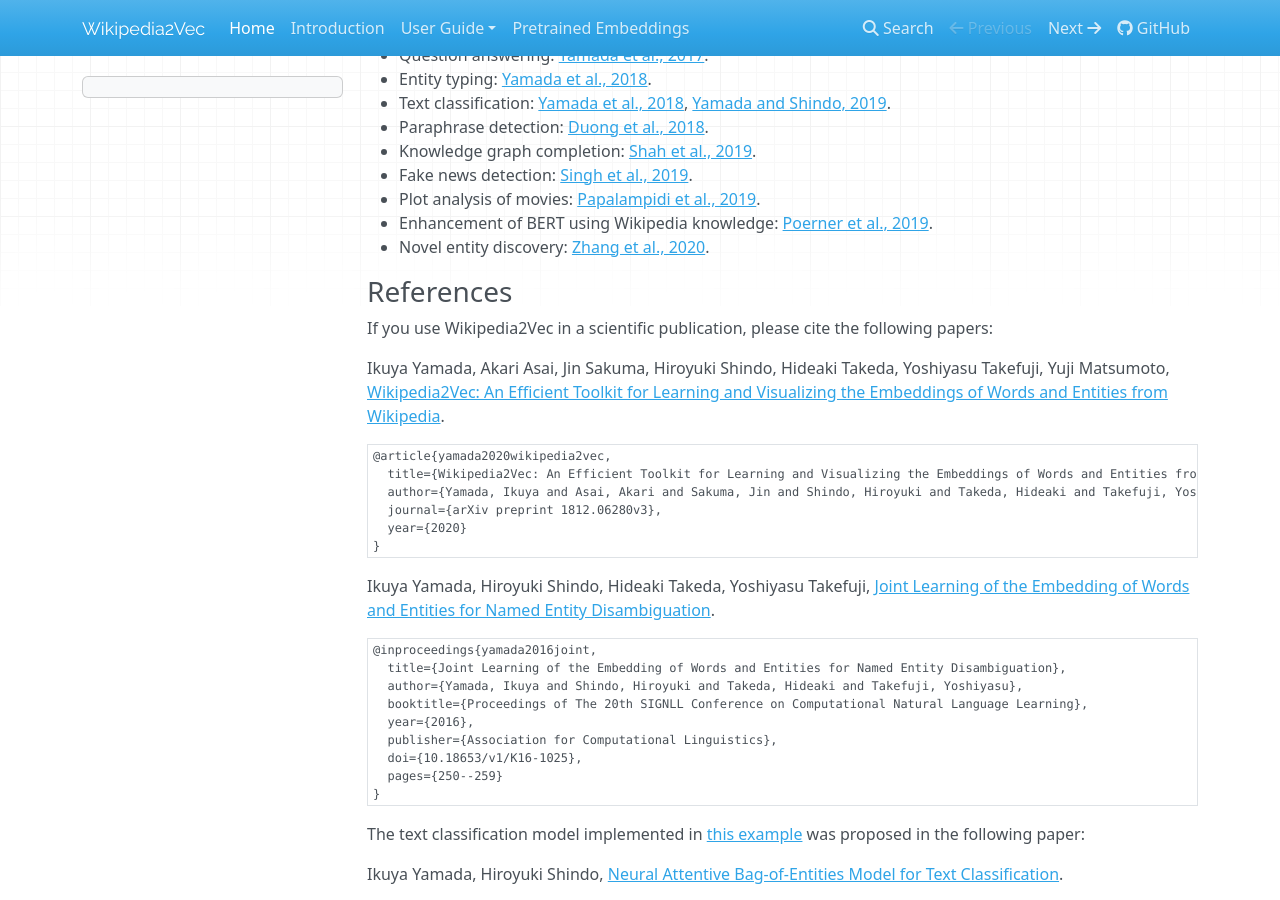
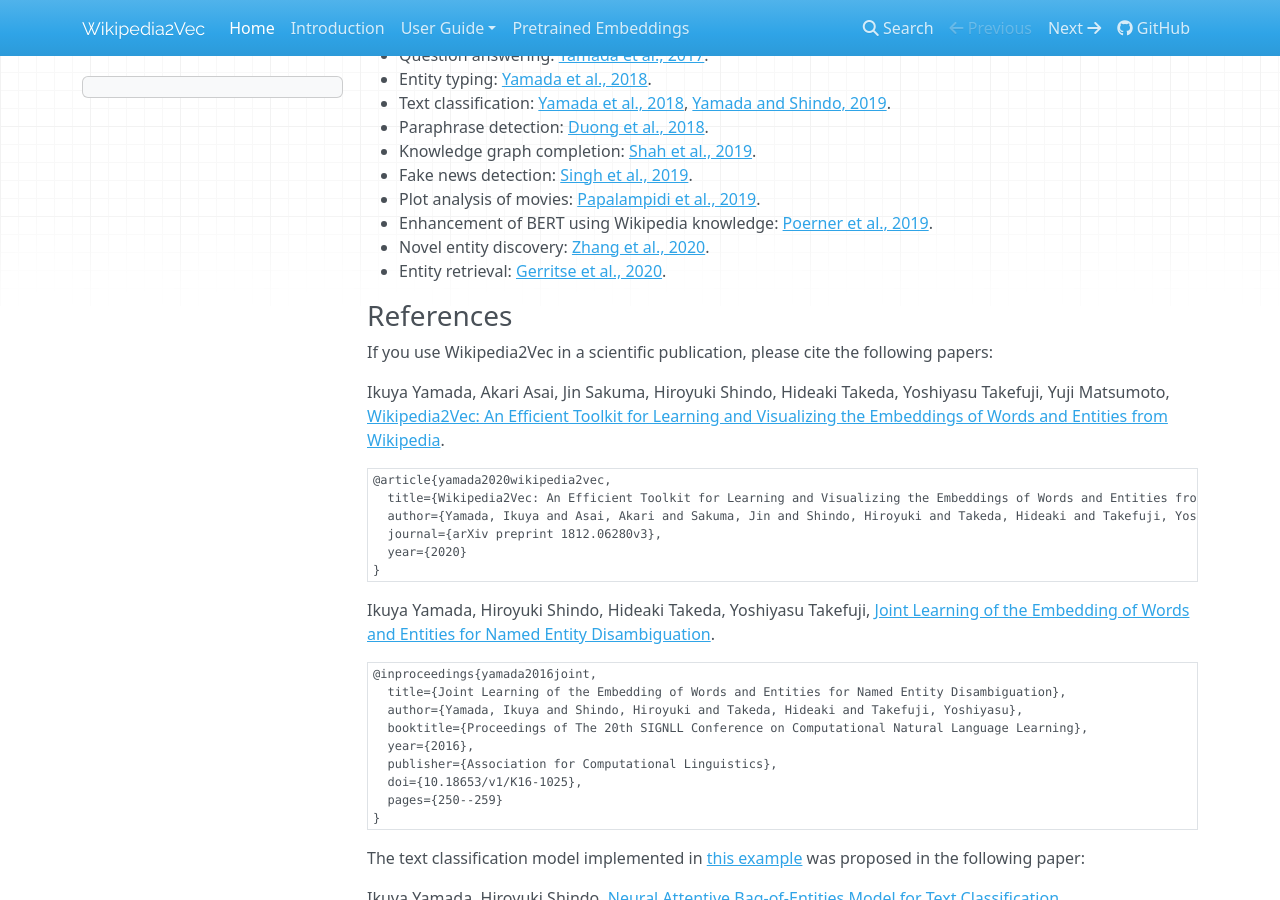
Before and after one commit to wikipedia2vec/wikipedia2vec, an MkDocs documentation site: the page built from docs/index.md, in a window 1280 px wide and 900 px high, scrolled down 735 px. Built offline with MkDocs 1.6.1, drawn with Linux system fonts in a browser that asks for light colours; nearby versions of some CDN libraries; old or Windows-style settings are respelled for this version of MkDocs.

Commit message:
add paper

```diff
--- a/docs/index.md
+++ b/docs/index.md
@@ -34,6 +34,7 @@
 * Plot analysis of movies: [Papalampidi et al., 2019](https://arxiv.org/abs/1908.10328).
 * Enhancement of BERT using Wikipedia knowledge: [Poerner et al., 2019](https://arxiv.org/abs/1911.03681).
 * Novel entity discovery: [Zhang et al., 2020](https://arxiv.org/abs/2002.00206).
+* Entity retrieval: [Gerritse et al., 2020](https://link.springer.com/chapter/10.1007%2F978-3-030-45439-5_7).
 
 ### References
 
```
Also changed, not shown: README.md (+1 -0 lines).
